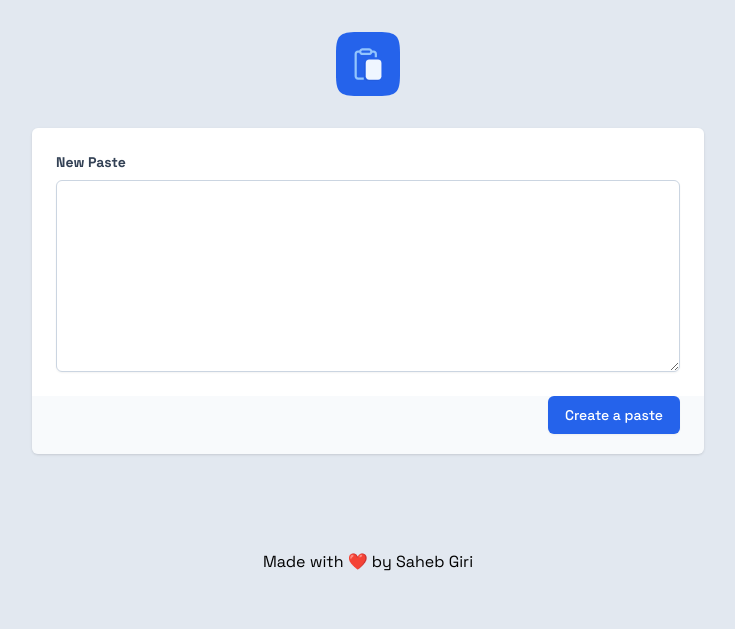
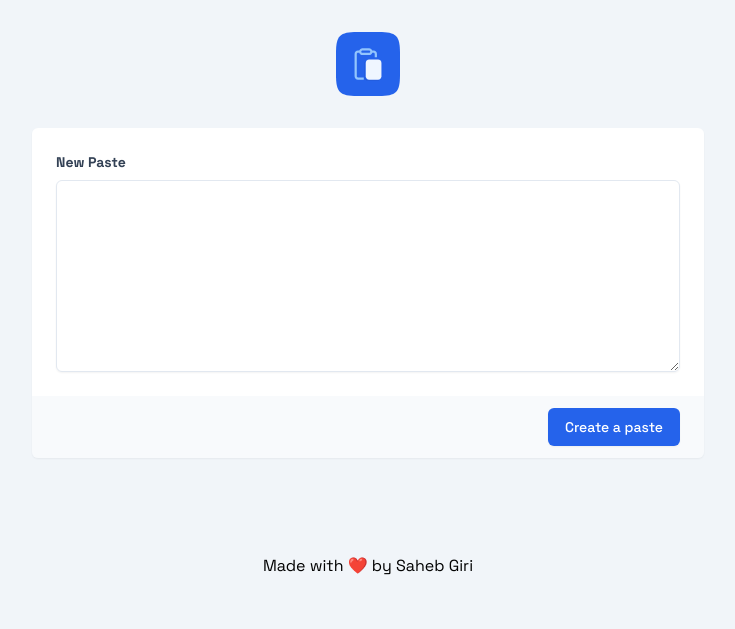
Before and after one commit to iamsahebgiri/klip-it, a website built with Vite: page index.html in a window 1280 px wide. Shown: the whole page, without its empty margins (272-1007 px from the left). Built offline with nearby package versions, Linux system fonts and the light colour scheme; some packages are replaced by stand-ins of ours; no server answers; the database is empty.

Commit message:
fix: adjust color values

```diff
--- a/index.html
+++ b/index.html
@@ -15,13 +15,13 @@
 </head>
 
 <body>
-  <div id="app" class="bg-slate-200 min-h-screen font-mono">
+  <div id="app" class="bg-slate-100 min-h-screen font-mono">
     <div class="max-w-2xl mx-auto">
       <div class="py-8">
         <img src="./favicon.svg" alt="Klip it" class="h-16 w-16 mx-auto" />
       </div>
       <form>
-        <div class="shadow sm:rounded-md sm:overflow-hidden">
+        <div class="shadow-sm sm:rounded-md sm:overflow-hidden">
           <div class="p-6 bg-white space-y-6">
             <div>
               <label for="content" class="block text-sm font-bold text-slate-700">
@@ -37,13 +37,13 @@
                       block
                       w-full
                       sm:text-sm
-                      border border-slate-300
+                      border border-slate-200
                       rounded-md
                     "></textarea>
               </div>
             </div>
           </div>
-          <div class="px-5 pb-5 bg-slate-50 text-right sm:px-6">
+          <div class="bg-slate-50 text-right py-3 px-6">
             <button type="submit" class="
                   inline-flex
                   justify-center
```
Also changed, not shown: css/style.css.
